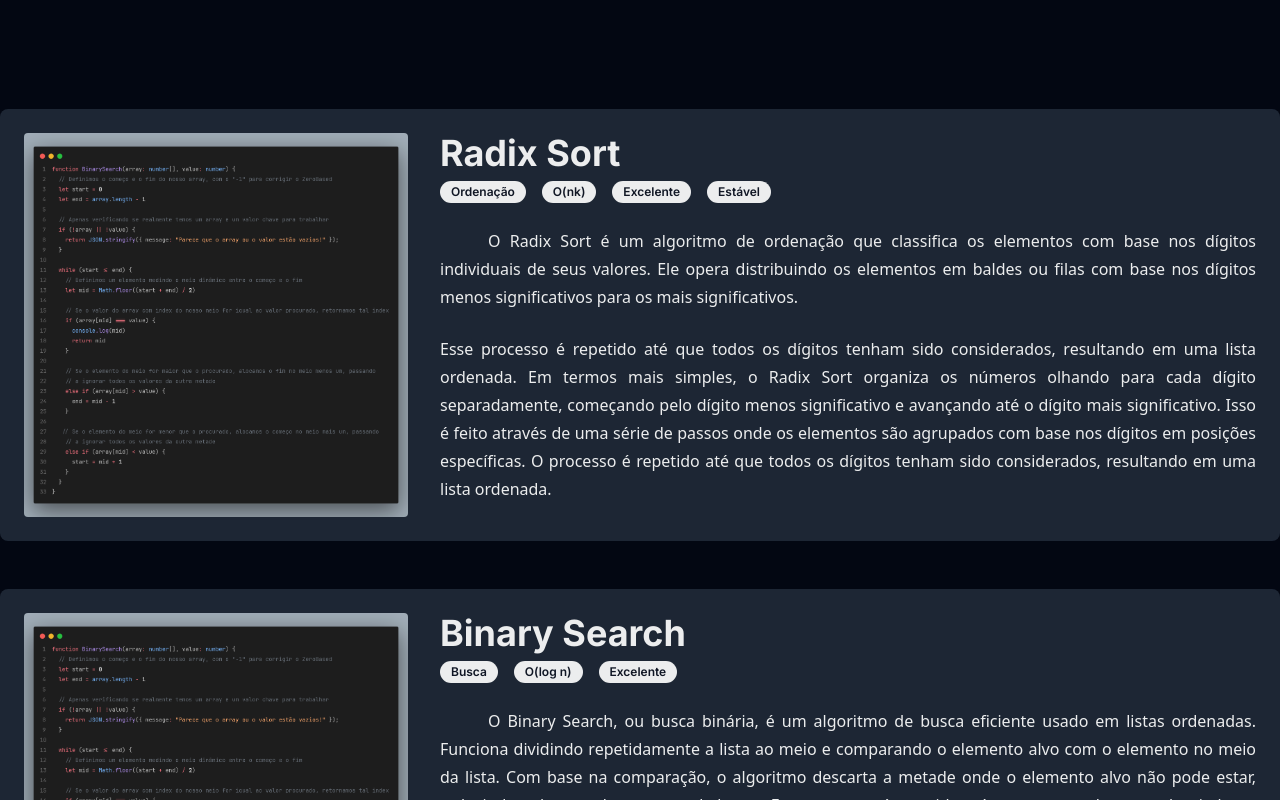
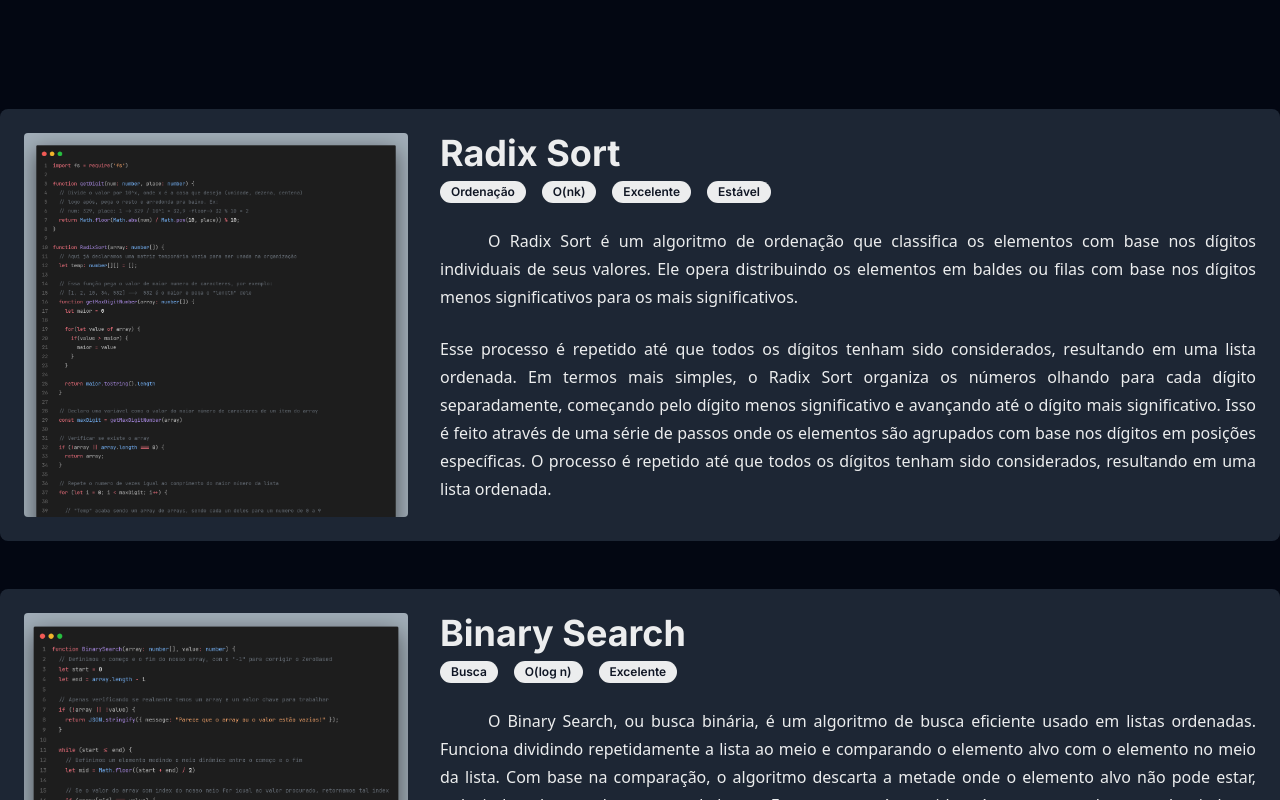
Before and after one commit to pedrohenrikle/algorithms-in-js, a React (Vite) app: page / in a window 1280 px wide. Shown: the part 780-1580 px from the top of the page. Built offline with nearby package versions, Linux system fonts and the light colour scheme.

Commit message:
ci: change itens path

```diff
--- a/src/itens.ts
+++ b/src/itens.ts
@@ -1,3 +1,7 @@
+import binarySearchImg from '../algorithms/binary-search/binary-search.png'
+import radixSortImg from '../algorithms/radix-sort/radix-sort.png'
+import bubbleSortImg from '../algorithms/bubble-sort/bubble-sort.png'
+
 export interface AlgorithmDataProps {
   title: string;
   description: string;
@@ -16,21 +20,21 @@ export const algorithmData = {
     {
       title: "Radix Sort",
       description: "\tO Radix Sort é um algoritmo de ordenação que classifica os elementos com base nos dígitos individuais de seus valores. Ele opera distribuindo os elementos em baldes ou filas com base nos dígitos menos significativos para os mais significativos. \nEsse processo é repetido até que todos os dígitos tenham sido considerados, resultando em uma lista ordenada. Em termos mais simples, o Radix Sort organiza os números olhando para cada dígito separadamente, começando pelo dígito menos significativo e avançando até o dígito mais significativo. Isso é feito através de uma série de passos onde os elementos são agrupados com base nos dígitos em posições específicas. O processo é repetido até que todos os dígitos tenham sido considerados, resultando em uma lista ordenada.",
-      urlImage: "../algorithms/binary-search/binary-search.png",
+      urlImage: radixSortImg,
       badges: ["Ordenação", "O(nk)", "Excelente", "Estável"],
       codeUrl: "https://github.com/pedrohenrikle/algorithms-in-js/blob/main/algorithms/radix-sort/radix-sort.ts"
     },
     {
       title: "Binary Search",
       description: "O Binary Search, ou busca binária, é um algoritmo de busca eficiente usado em listas ordenadas. Funciona dividindo repetidamente a lista ao meio e comparando o elemento alvo com o elemento no meio da lista. Com base na comparação, o algoritmo descarta a metade onde o elemento alvo não pode estar, reduzindo pela metade o espaço de busca. Esse processo é repetido até encontrar o elemento desejado ou determinar que ele não está na lista. \nO Binary Search tem uma complexidade de tempo de O(log n), o que o torna rápido para listas grandes. Este é um dos mais eficientes algorítmos de busca contudo, vale lembrar que a lista deve estar ordenada previamente.",
-      urlImage: "../algorithms/binary-search/binary-search.png",
+      urlImage: binarySearchImg,
       badges: ["Busca", "O(log n)", "Excelente"],
       codeUrl: "https://github.com/pedrohenrikle/algorithms-in-js/blob/main/algorithms/binary-search/binary-search.ts"
     },
     {
       title: "Bubble Sort",
       description: "O Bubble Sort é um algoritmo de ordenação simples que percorre repetidamente a lista, compara elementos adjacentes com a ideia de dois ponteiros apontando para dois itens, e os troca se estiverem na ordem errada. Esse processo é repetido até que nenhuma troca seja necessária, indicando que a lista está ordenada. O Bubble Sort é fácil de entender, mas não é eficiente para grandes conjuntos de dados, pois sua complexidade de tempo é O(n^2), onde n é o número de elementos na lista. Em comparação com algoritmos mais avançados, o Bubble Sort é geralmente menos eficiente em termos de desempenho.",
-      urlImage: "../algorithms/bubble-sort/bubble-sort.png",
+      urlImage: bubbleSortImg,
       badges: ["Ordenação", "O(n^2)", "Ineficiente", "Estável"],
       codeUrl: "https://github.com/pedrohenrikle/algorithms-in-js/blob/main/algorithms/bubble-sort/bubble-sort.ts"
     },
```
